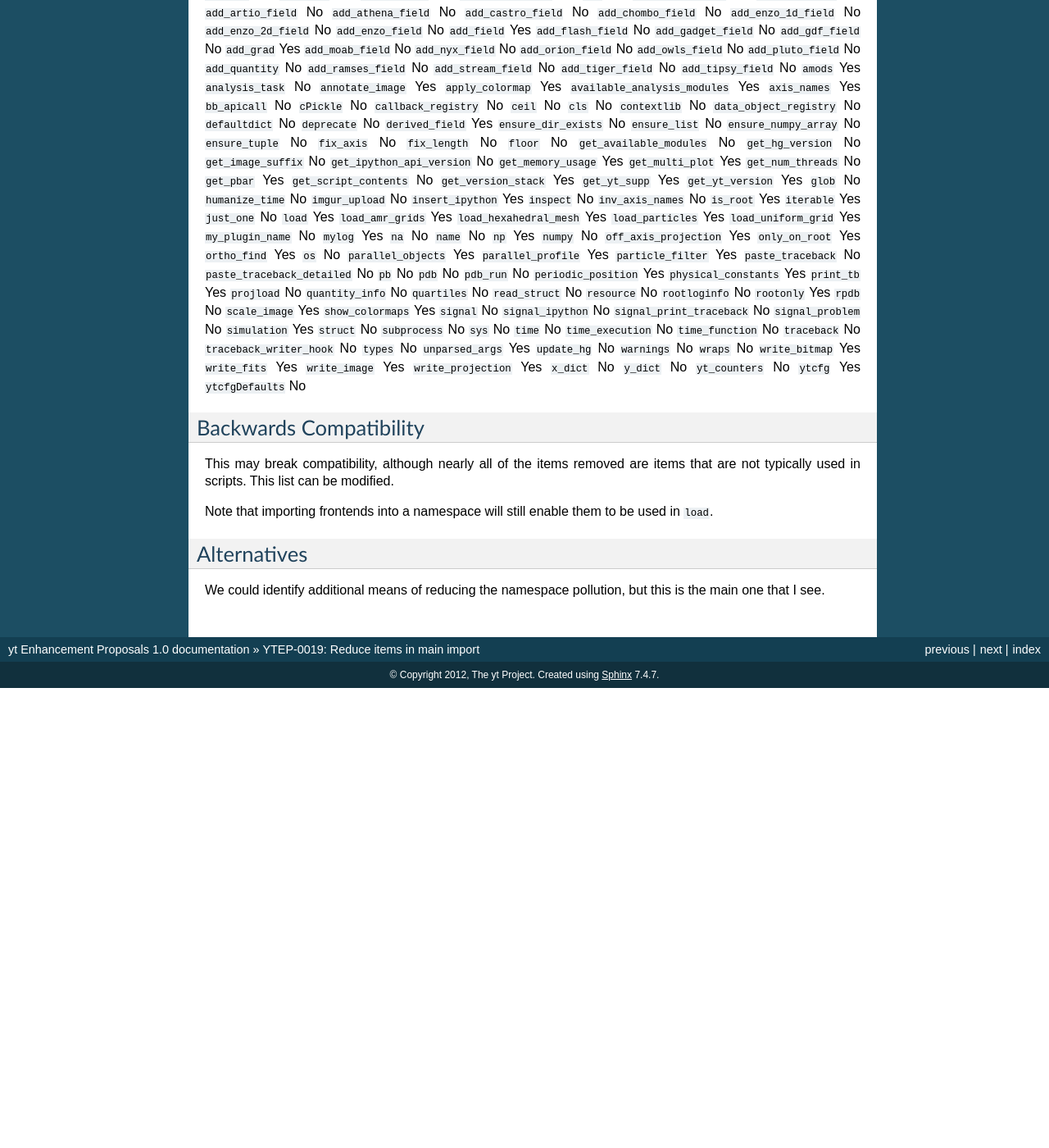
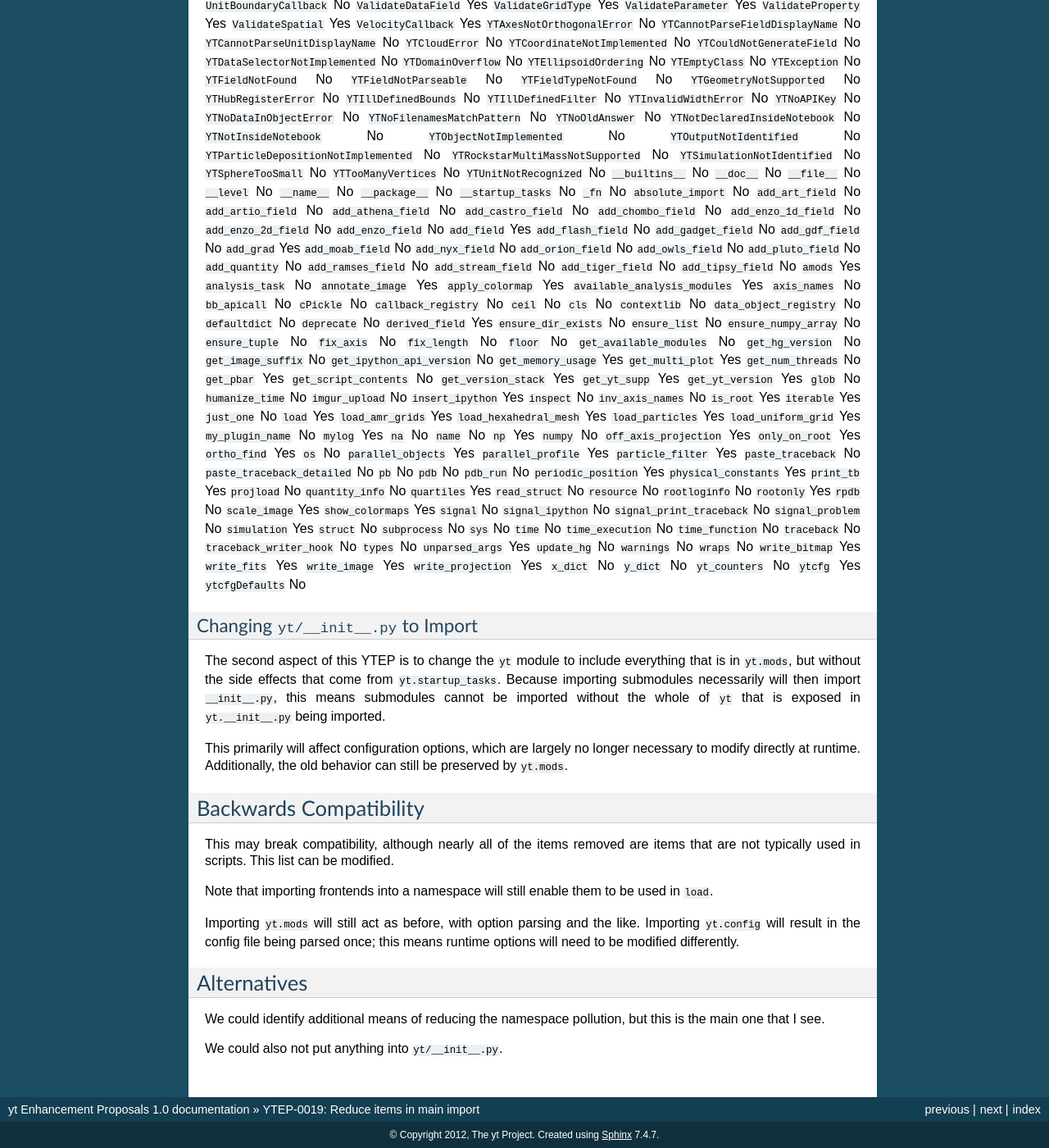
Before and after one commit to yt-project/ytep, a Sphinx documentation site: the page built from source/YTEPs/YTEP-0019.rst, in a window 1280 px wide and 1400 px high, scrolled down 1671 px. Shown: the whole window at 82% size. Built offline with Sphinx 7.4.7, drawn with Linux system fonts in a browser that asks for light colours; formulas are drawn with MathJax 3; before the commit the page ends 2510 px from its top, so only the background shows below that; some of the changed text lies outside the part shown.

Commit message:
A few draft changes.

```diff
--- a/source/YTEPs/YTEP-0019.rst
+++ b/source/YTEPs/YTEP-0019.rst
@@ -29,6 +29,22 @@
 As an example, we should expose the ``load`` command primarily, and encourage
 directly importing frontend-specific code if that code needs to be interacted
 with.
+
+This YTEP concerns two changes in functionality.
+
+ * Reduce the number of items in ``yt.mods``.
+ * Make ``yt.mods`` a superset of functionality of ``yt/__init__.py``.  This
+   means ``startup_tasks.py`` (which includes argument parsing, parallel
+   initialization, configuration system reading, and so on.)
+
+This will change some aspects of behavior, as it will make operations that
+currently require the ``ytcfg`` variable to be modified *before* any other
+``startup_tasks`` code is executed no longer possible.  This number is
+extremely small, and the primary one is loglevel setting, which is easily
+exposed in ``mylog.setLevel``.
+
+Primarily, we want to make ``yt`` exist better as a module as well as an
+environment.
 
 Current Imports
 +++++++++++++++
@@ -227,7 +243,7 @@
 ``annotate_image``                       Yes
 ``apply_colormap``                       Yes
 ``available_analysis_modules``           Yes
-``axis_names``                           Yes
+``axis_names``                           No
 ``bb_apicall``                           No
 ``cPickle``                              No
 ``callback_registry``                    No
@@ -330,6 +346,19 @@
 ``ytcfg``                                Yes
 ``ytcfgDefaults``                        No
 
+Changing ``yt/__init__.py`` to Import
++++++++++++++++++++++++++++++++++++++
+
+The second aspect of this YTEP is to change the ``yt`` module to include
+everything that is in ``yt.mods``, but without the side effects that come from
+``yt.startup_tasks``.  Because importing submodules necessarily will then
+import ``__init__.py``, this means submodules cannot be imported without the
+whole of ``yt`` that is exposed in ``yt.__init__.py`` being imported.
+
+This primarily will affect configuration options, which are largely no longer
+necessary to modify directly at runtime.  Additionally, the old behavior can
+still be preserved by ``yt.mods``.
+
 Backwards Compatibility
 -----------------------
 
@@ -339,8 +368,14 @@
 Note that importing frontends into a namespace will still enable them to be
 used in ``load``.
 
+Importing ``yt.mods`` will still act as before, with option parsing and the
+like.  Importing ``yt.config`` will result in the config file being parsed
+once; this means runtime options will need to be modified differently.
+
 Alternatives
 ------------
 
 We could identify additional means of reducing the namespace pollution, but
 this is the main one that I see.
+
+We could also not put anything into ``yt/__init__.py``.
```
Also changed, not shown: other parts of source/YTEPs/YTEP-0019.rst (+2 -2 lines).
